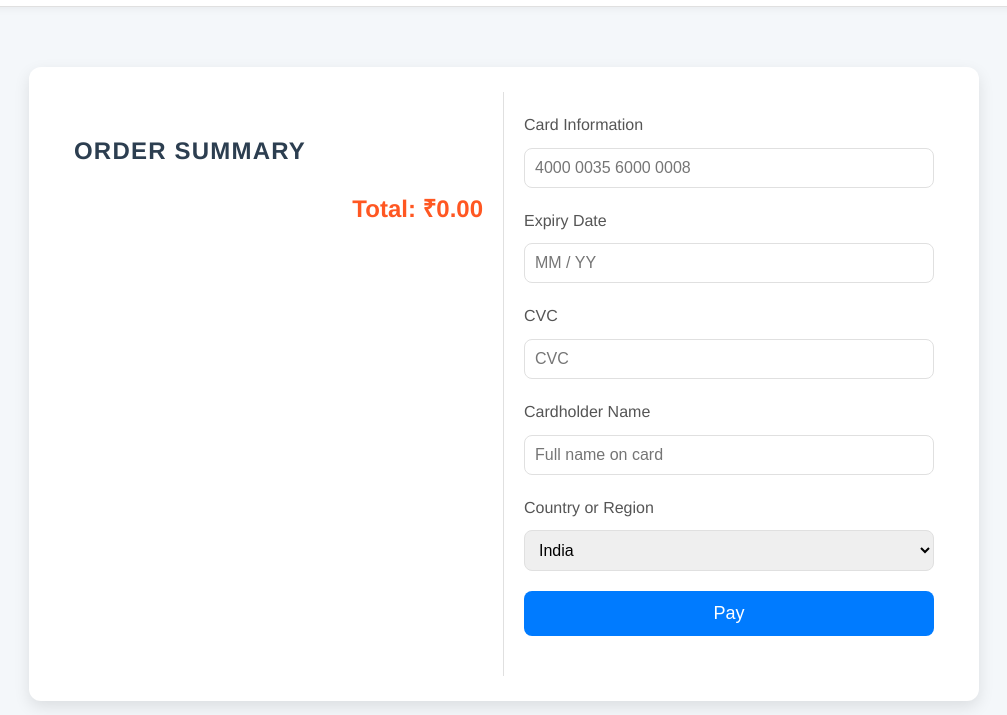
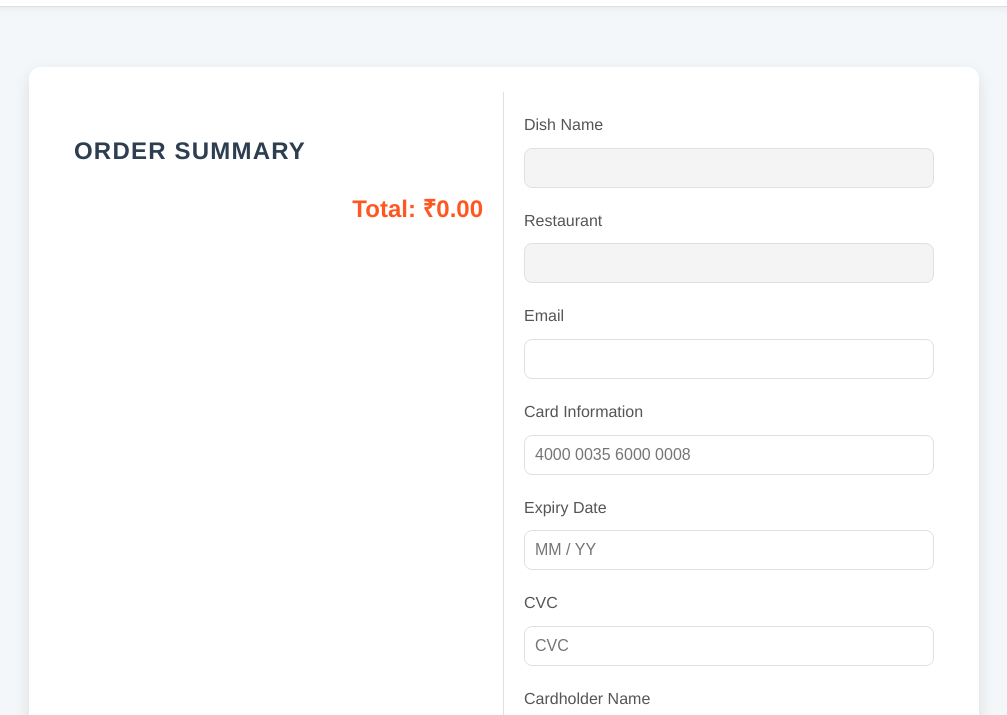
Before and after one commit to madhukumaryaroju/Food-Delivery, a plain HTML site: page PaymentPage.html in a window 1280 px wide. Shown: the part 85-800 px from the top of the page, without its empty margins (136-1143 px from the left). Drawn offline with Linux system fonts and the light colour scheme.

Commit message:
Update PaymentPage.html

```diff
--- a/PaymentPage.html
+++ b/PaymentPage.html
@@ -268,14 +268,14 @@
 
     <div class="payment-form">
         <form action="/submit-payment" method="POST" onsubmit="return pay(event)">
-            <!-- <label for="dishName">Dish Name</label>
+            <label for="dishName">Dish Name</label>
             <input type="text" id="dishName" name="dishName" readonly>
 
             <label for="restaurant">Restaurant</label>
-            <input type="text" id="restaurant" name="restaurant" readonly> -->
+            <input type="text" id="restaurant" name="restaurant" readonly>
 
-            <!-- <label for="email">Email</label>
-            <input type="email" id="email" name="email" required> -->
+            <label for="email">Email</label>
+            <input type="email" id="email" name="email" required>
 
             <label for="card-number">Card Information</label>
             <input type="text" id="card-number" name="card-number" placeholder="4000 0035 6000 0008" required>
```
